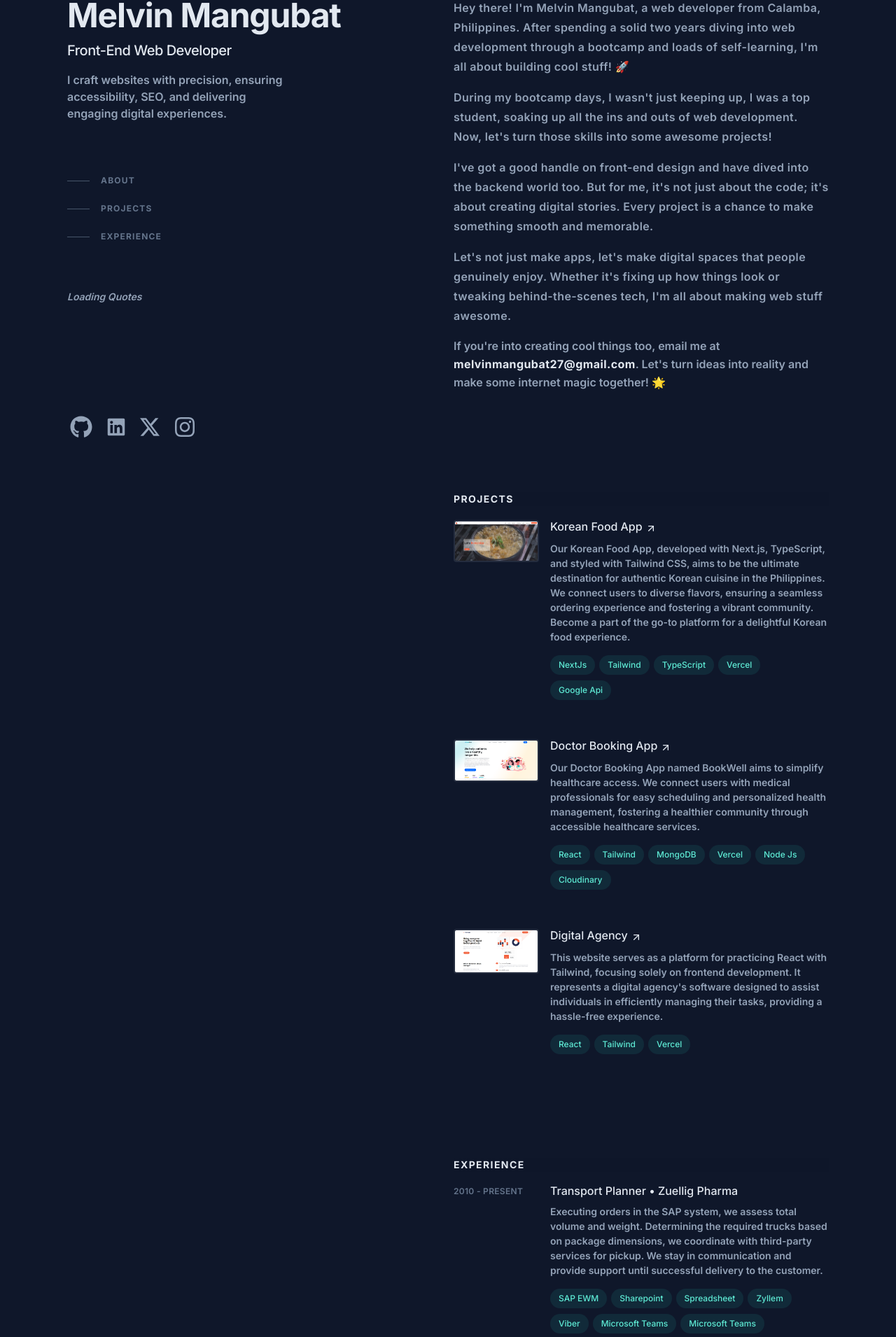
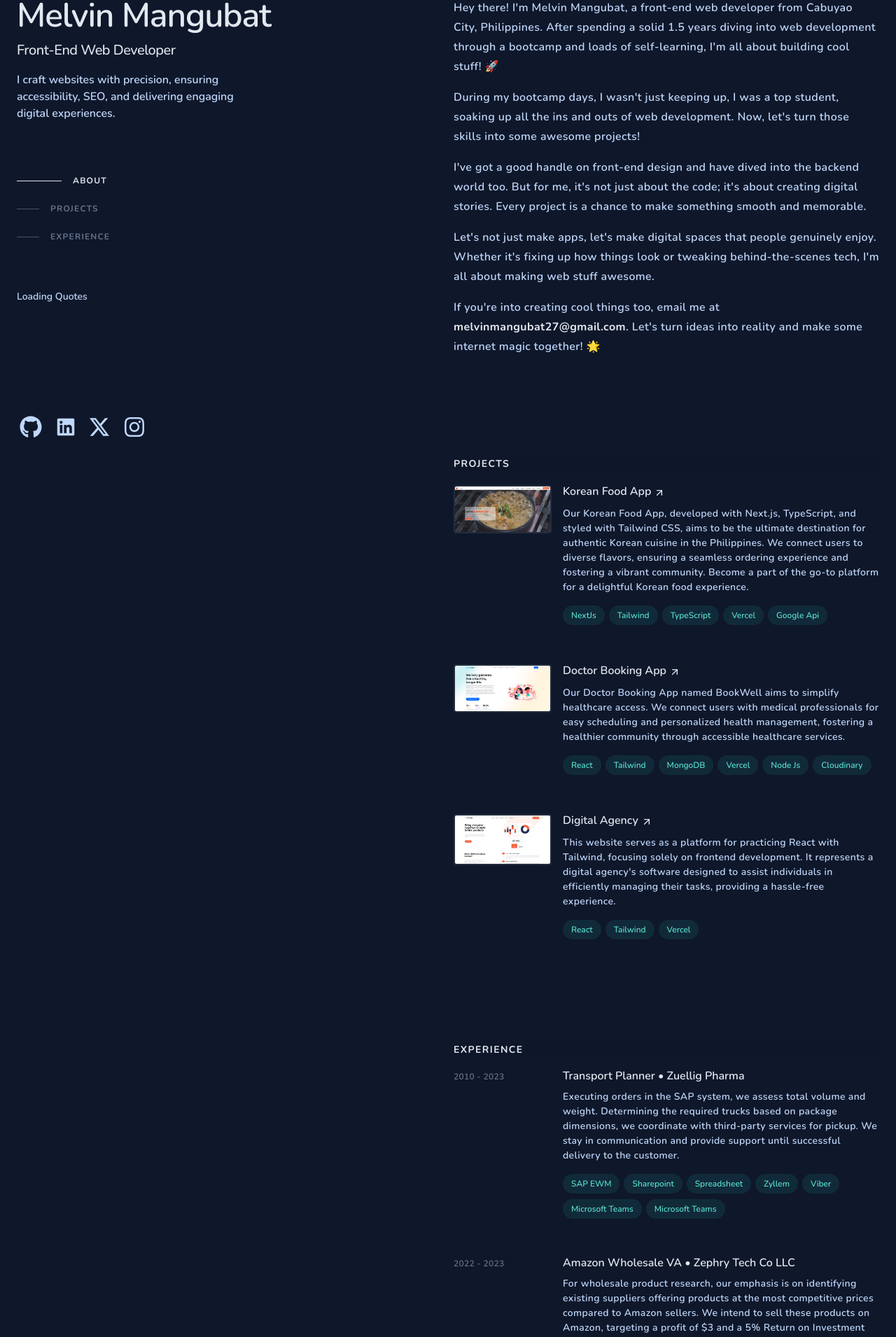
Before and after one commit to mrVinzcode/melvin-mangubat, a React (Vite) app: page / in a window 1280 px wide. Shown: the part 98-2008 px from the top of the page at 70% size. Built offline with nearby package versions, Linux system fonts and the light colour scheme; no server answers.

Commit message:
add useState for activelink

```diff
--- a/src/App.jsx
+++ b/src/App.jsx
@@ -7,7 +7,7 @@
 
 export default function App() {
   return (
-    <div className="background mx-auto min-h-screen max-w-screen-xl px-6 py-12 md:py-20 lg:px-24 lg:py-0 lg:flex lg:justify-between lg:gap-4">
+    <div className="mx-auto min-h-screen max-w-screen-xl px-6 py-12 md:py-20 lg:px-6 lg:py-0 lg:flex lg:justify-between lg:gap-4">
       <Sidebar />
 
       <main className="basis-1/2">
--- a/src/index.css
+++ b/src/index.css
@@ -1,21 +1,24 @@
-@import url(https://fonts.googleapis.com/css2?family=Inter:wght@400;500;600;700&;display=swap);
+@import url("https://fonts.googleapis.com/css2?family=Nunito:ital,wght@0,200..1000;1,200..1000&display=swap");
 
 @tailwind base;
 @tailwind components;
 @tailwind utilities;
 
-.background {
-  font-family: "Inter", sans-serif;
+* {
+  margin: 0;
+  padding: 0;
+  box-sizing: border-box;
+  outline: none;
+  scroll-behavior: smooth;
+  font-family: "Nunito", sans-serif;
+  font-weight: 600;
+  font-style: normal;
   font-optical-sizing: auto;
-  font-weight: 600;
-}
-
-html {
-  @apply scroll-smooth no-scrollbar;
+  @apply no-scrollbar;
 }
 
 body {
-  @apply bg-slate-900 leading-relaxed text-slate-400 antialiased selection:bg-teal-300 selection:text-teal-900 m-0 font-sans;
+  @apply bg-slate-900 leading-relaxed antialiased selection:bg-teal-300 selection:text-teal-900 text-opacity font-sans;
 }
 
 .no-scrollbar::-webkit-scrollbar {
--- a/src/pages/About/About.jsx
+++ b/src/pages/About/About.jsx
@@ -10,31 +10,31 @@
         </h2>
       </div>
       <div>
-        <p className="mb-4 text-slate tracking-wide leading-7">
-          Hey there! I&apos;m Melvin Mangubat, a web developer from Calamba,
-          Philippines. After spending a solid two years diving into web
-          development through a bootcamp and loads of self-learning, I&apos;m
-          all about building cool stuff! 🚀
+        <p className="mb-4 tracking-wide leading-7">
+          Hey there! I&apos;m Melvin Mangubat, a front-end web developer from
+          Cabuyao City, Philippines. After spending a solid 1.5 years diving
+          into web development through a bootcamp and loads of self-learning,
+          I&apos;m all about building cool stuff! 🚀
         </p>
 
-        <p className="mb-4 text-slate tracking-wide leading-7">
+        <p className="mb-4 tracking-wide leading-7">
           During my bootcamp days, I wasn&apos;t just keeping up, I was a top
           student, soaking up all the ins and outs of web development. Now,
           let&apos;s turn those skills into some awesome projects!
         </p>
-        <p className="mb-4 text-slate tracking-wide leading-7">
+        <p className="mb-4 tracking-wide leading-7">
           I&apos;ve got a good handle on front-end design and have dived into
           the backend world too. But for me, it&apos;s not just about the code;
           it&apos;s about creating digital stories. Every project is a chance to
           make something smooth and memorable.
         </p>
-        <p className="mb-4 text-slate tracking-wide leading-7">
+        <p className="mb-4 tracking-wide leading-7">
           Let&apos;s not just make apps, let&apos;s make digital spaces that
           people genuinely enjoy. Whether it&apos;s fixing up how things look or
           tweaking behind-the-scenes tech, I&apos;m all about making web stuff
           awesome.
         </p>
-        <p>
+        <p className="mb-4 tracking-wide leading-7">
           If you&apos;re into creating cool things too, email me at{" "}
           <span className="text-slate-200 font-bold tracking-wide">
             melvinmangubat27@gmail.com
--- a/src/pages/Experience/Experience.jsx
+++ b/src/pages/Experience/Experience.jsx
@@ -16,7 +16,7 @@
             <div className="group relative grid pb-1 transition-all sm:grid-cols-8 sm:gap-8 md:gap-4 lg:hover:!opacity-100 lg:group-hover/list:opacity-50">
               <div className="absolute -inset-x-4 -inset-y-4 z-0 hidden rounded-md transition motion-reduce:transition-none lg:-inset-x-6 lg:block lg:group-hover:bg-slate-800/50 lg:group-hover:shadow-[inset_0_1px_0_0_rgba(148,163,184,.0.1)] lg:group-hover:drop-shadow-lg"></div>
               <header className="z-10 mb-2 mt-1 text-xs font-semibold uppercase tracking-wide text-slate-500 sm:col-span-2">
-                2010 - Present
+                2010 - 2023
               </header>
               <div className="z-10 sm:col-span-6 ">
                 <h3 className="font-medium leading-snug text-slate-200 ">
@@ -31,7 +31,7 @@
                   </a>
                 </h3>
 
-                <p className="mt-2 text-sm leading-normal">
+                <p className="mt-2 text-sm leading-normal tracking-wide">
                   Executing orders in the SAP system, we assess total volume and
                   weight. Determining the required trucks based on package
                   dimensions, we coordinate with third-party services for
@@ -98,7 +98,7 @@
                   </a>
                 </h3>
 
-                <p className="mt-2 text-sm leading-normal">
+                <p className="mt-2 text-sm leading-normal tracking-wide">
                   For wholesale product research, our emphasis is on identifying
                   existing suppliers offering products at the most competitive
                   prices compared to Amazon sellers. We intend to sell these
@@ -170,7 +170,7 @@
                   </a>
                 </h3>
 
-                <p className="mt-2 text-sm leading-normal">
+                <p className="mt-2 text-sm leading-normal tracking-wide">
                   To quickly find leads, I use manual sourcing, reverse
                   sourcing, and storefront stalking. Seller Amp SAS helps by
                   automatically listing items in Google Sheets. My criteria: at
--- a/src/pages/Footer/Footer.jsx
+++ b/src/pages/Footer/Footer.jsx
@@ -1,6 +1,6 @@
-const StyledLink = ({ href, children }) => (
+const Link = ({ href, children }) => (
   <a
-    className="text-slate-200 font-medium hover:text-teal-400 focus-visible:text-teal-300"
+    className="text-white font-extrabold leading-5 tracking-widest hover:text-teal-400 focus-visible:text-teal-300"
     href={href}
     target="_blank"
     rel="noopener noreferrer"
@@ -11,14 +11,12 @@
 
 export default function Footer() {
   return (
-    <footer className="max-w-md mt-20 mb-16 text-sm text-slate-500 tracking-wide sm:pb-0">
+    <footer className="max-w-md mt-20 mb-16 text-sm text-opacity tracking-wide sm:pb-0">
       Motivated by the portfolio of{" "}
-      <StyledLink href="https://brittanychiang.com/">
-        Brittany Chiang
-      </StyledLink>
-      , I fashioned a comparable design using{" "}
-      <StyledLink href="https://vitejs.dev/guide/">React with Vite</StyledLink>.
-      The outcome is a refined online representation, presently live on Vercel.
+      <Link href="https://brittanychiang.com/">Brittany Chiang</Link>, I
+      fashioned a comparable design using{" "}
+      <Link href="https://vitejs.dev/guide/">React</Link>. The outcome is a
+      refined online representation, presently live on Vercel.
     </footer>
   );
 }
--- a/src/pages/Global/Sidebar.jsx
+++ b/src/pages/Global/Sidebar.jsx
@@ -4,8 +4,11 @@
 import { FaLinkedin } from "react-icons/fa";
 import { BsTwitterX } from "react-icons/bs";
 import { FaInstagram } from "react-icons/fa";
+import { useState } from "react";
 
 export default function Sidebar() {
+  const [active, setActive] = useState("About");
+
   return (
     <header className="lg:sticky lg:top-0 lg:flex lg:max-h-screen lg:w-1/2 lg:flex-col lg:justify-between lg:py-24">
       <div>
@@ -28,8 +31,20 @@
                   href={`#${section.toLowerCase()}`}
                   className="group flex items-center py-3"
                 >
-                  <span className="nav-indicator mr-4 h-px w-8 bg-slate-600 transition-all group-hover:w-16 group-hover:bg-slate-200 group-focus-visible:w-16 group-visible:bg-slate-200 motion-reduce:transition-none"></span>
-                  <span className="text-xs font-bold tracking-widest text-slate-500 group-hover:text-slate-200">
+                  <span
+                    className={`mr-4 h-px transition-all group-hover:w-16 group-hover:bg-slate-200 group-focus-visible:w-16 group-visible:bg-slate-200 motion-reduce:transition-none
+                  ${
+                    active === section
+                      ? "w-16 bg-slate-200"
+                      : "w-8 bg-slate-600"
+                  }`}
+                  ></span>
+                  <span
+                    className={`text-xs font-bold tracking-widest group-hover:text-slate-200 ${
+                      active === section ? "text-slate-200" : "text-slate-500"
+                    }`}
+                    onClick={() => setActive(section)}
+                  >
                     {section}
                   </span>
                 </a>
--- a/src/pages/Projects/Projects.jsx
+++ b/src/pages/Projects/Projects.jsx
@@ -34,7 +34,7 @@
                   </a>
                 </h3>
 
-                <p className="mt-2 text-sm leading-normal">
+                <p className="mt-2 text-sm leading-normal tracking-wide">
                   Our Korean Food App, developed with Next.js, TypeScript, and
                   styled with Tailwind CSS, aims to be the ultimate destination
                   for authentic Korean cuisine in the Philippines. We connect
@@ -103,7 +103,7 @@
                   </a>
                 </h3>
 
-                <p className="mt-2 text-sm leading-normal">
+                <p className="mt-2 text-sm leading-normal tracking-wide">
                   Our Doctor Booking App named BookWell aims to simplify
                   healthcare access. We connect users with medical professionals
                   for easy scheduling and personalized health management,
@@ -172,7 +172,7 @@
                   </a>
                 </h3>
 
-                <p className="mt-2 text-sm leading-normal">
+                <p className="mt-2 text-sm leading-normal tracking-wide">
                   This website serves as a platform for practicing React with
                   Tailwind, focusing solely on frontend development. It
                   represents a digital agency&apos;s software designed to assist
--- a/tailwind.config.js
+++ b/tailwind.config.js
@@ -2,7 +2,16 @@
 export default {
   content: ["./index.html", "./src/**/*.{js,ts,jsx,tsx}"],
   theme: {
-    extend: {},
+    extend: {
+      container: {
+        center: true,
+        padding: "15px",
+      },
+      colors: {
+        accent: "#4db5ff",
+        opacity: "#bfd7fa",
+      },
+    },
   },
 
   plugins: [],
```
